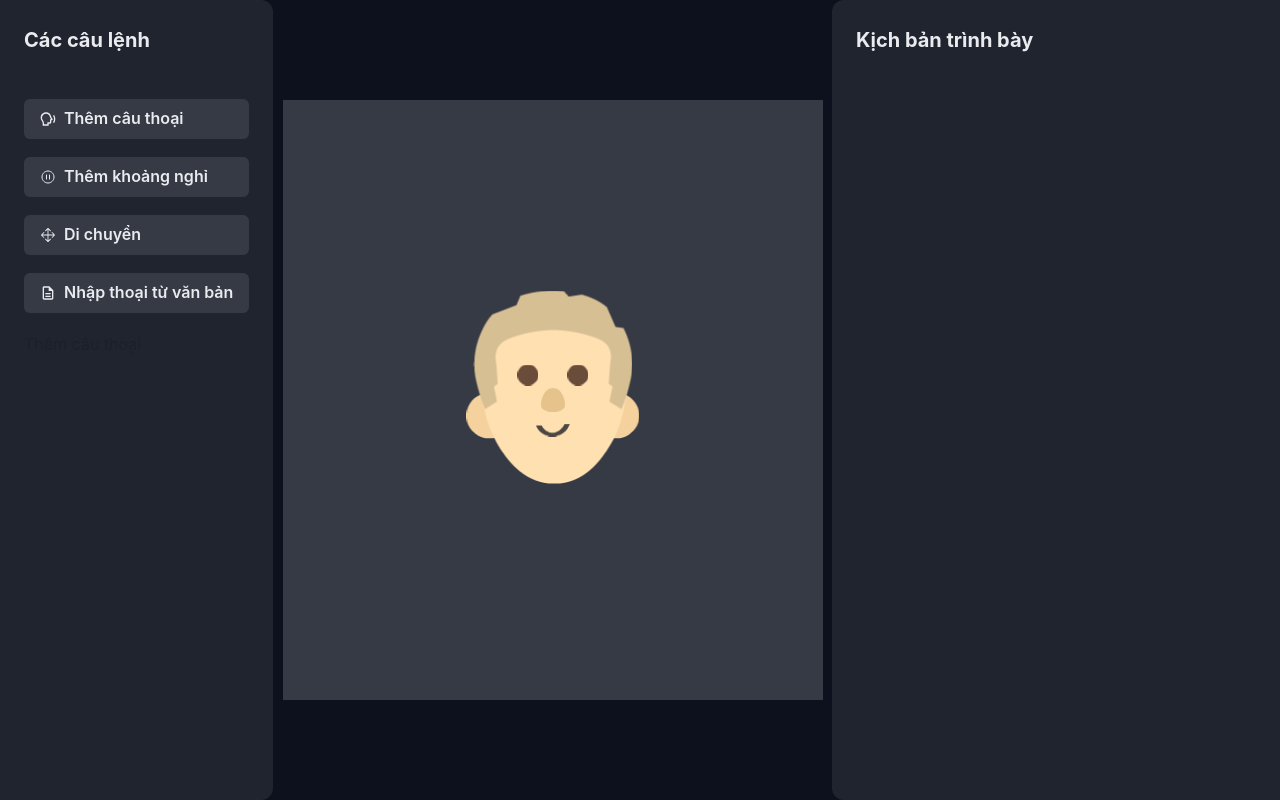
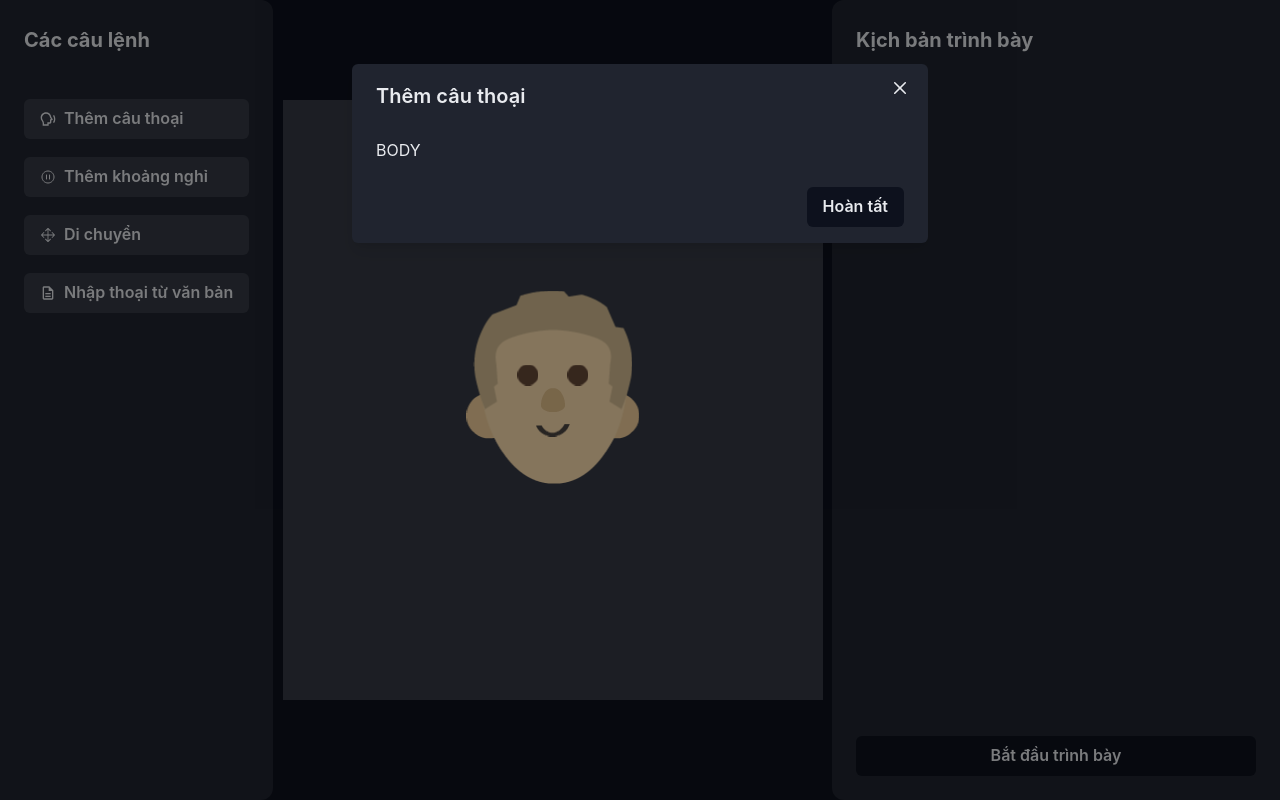
Before and after one commit to huylnt20127037/the-presenter, a React (Vite) app: page / in a window 1280 px wide. Both pictures are taken after a click on the button "Thêm câu thoại". Built offline with nearby package versions, Linux system fonts and the light colour scheme.

Commit message:
Updated action modal

```diff
--- a/src/action-modal.jsx
+++ b/src/action-modal.jsx
@@ -1,7 +1,31 @@
 import React from "react";
+import AppModal from "./core/components/modal";
+import { Stack, Text, Button } from "@chakra-ui/react";
+import useActionStore from "./action-zustand";
+import { AppColor } from "./theme";
 
 const ActionModal = () => {
-  return <div>ActionModal</div>;
+  const { isModalOpenedWithType, setModalType } = useActionStore();
+  return (
+    <AppModal
+      headerText={isModalOpenedWithType}
+      onClose={() => setModalType()}
+      body={
+        <Stack>
+          <Text color="text">{"BODY"}</Text>
+        </Stack>
+      }
+      footer={
+        <Button
+          bgColor={AppColor.accent}
+          color={AppColor.text}
+          _hover={{ filter: "brightness(120%)" }}
+        >
+          Hoàn tất
+        </Button>
+      }
+    />
+  );
 };
 
 export default ActionModal;
--- a/src/core/components/modal.jsx
+++ b/src/core/components/modal.jsx
@@ -7,12 +7,13 @@ import {
   ModalBody,
   ModalCloseButton,
 } from "@chakra-ui/react";
+import { AppColor } from "../../theme";
 
 const AppModal = ({ headerText, body, footer, onClose }) => {
   return (
     <Modal isOpen={true} onClose={onClose} size="xl">
       <ModalOverlay />
-      <ModalContent>
+      <ModalContent bgColor={AppColor.primary} color={AppColor.text}>
         <ModalHeader>{headerText}</ModalHeader>
         <ModalCloseButton />
         <ModalBody>{body}</ModalBody>
--- a/src/presentation-script-box.jsx
+++ b/src/presentation-script-box.jsx
@@ -1,5 +1,5 @@
 import React from "react";
-import { Stack, Text } from "@chakra-ui/react";
+import { Stack, Text, Button } from "@chakra-ui/react";
 import { AppColor } from "./theme";
 
 const PresentationScriptBox = () => {
@@ -12,10 +12,18 @@ const PresentationScriptBox = () => {
       borderTopLeftRadius="12px"
       borderBottomLeftRadius="12px"
       width="35%"
+      justify="space-between"
     >
       <Text color={AppColor.text} fontWeight="bold" fontSize="xl" mb="24px">
         Kịch bản trình bày
       </Text>
+      <Button
+        bgColor={AppColor.accent}
+        color={AppColor.text}
+        _hover={{ filter: "brightness(120%)" }}
+      >
+        Bắt đầu trình bày
+      </Button>
     </Stack>
   );
 };
--- a/src/sidebar.jsx
+++ b/src/sidebar.jsx
@@ -6,6 +6,7 @@ import { IoPauseCircleOutline } from "react-icons/io5";
 import { IoIosMove } from "react-icons/io";
 import { AppColor } from "./theme";
 import useActionStore from "./action-zustand";
+import ActionModal from "./action-modal";
 
 const Sidebar = () => {
   const { isModalOpenedWithType, setModalType } = useActionStore();
@@ -59,7 +60,7 @@ const Sidebar = () => {
         </Button>
       ))}
 
-      <Text>{isModalOpenedWithType}</Text>
+      {isModalOpenedWithType && <ActionModal />}
     </Stack>
   );
 };
```
